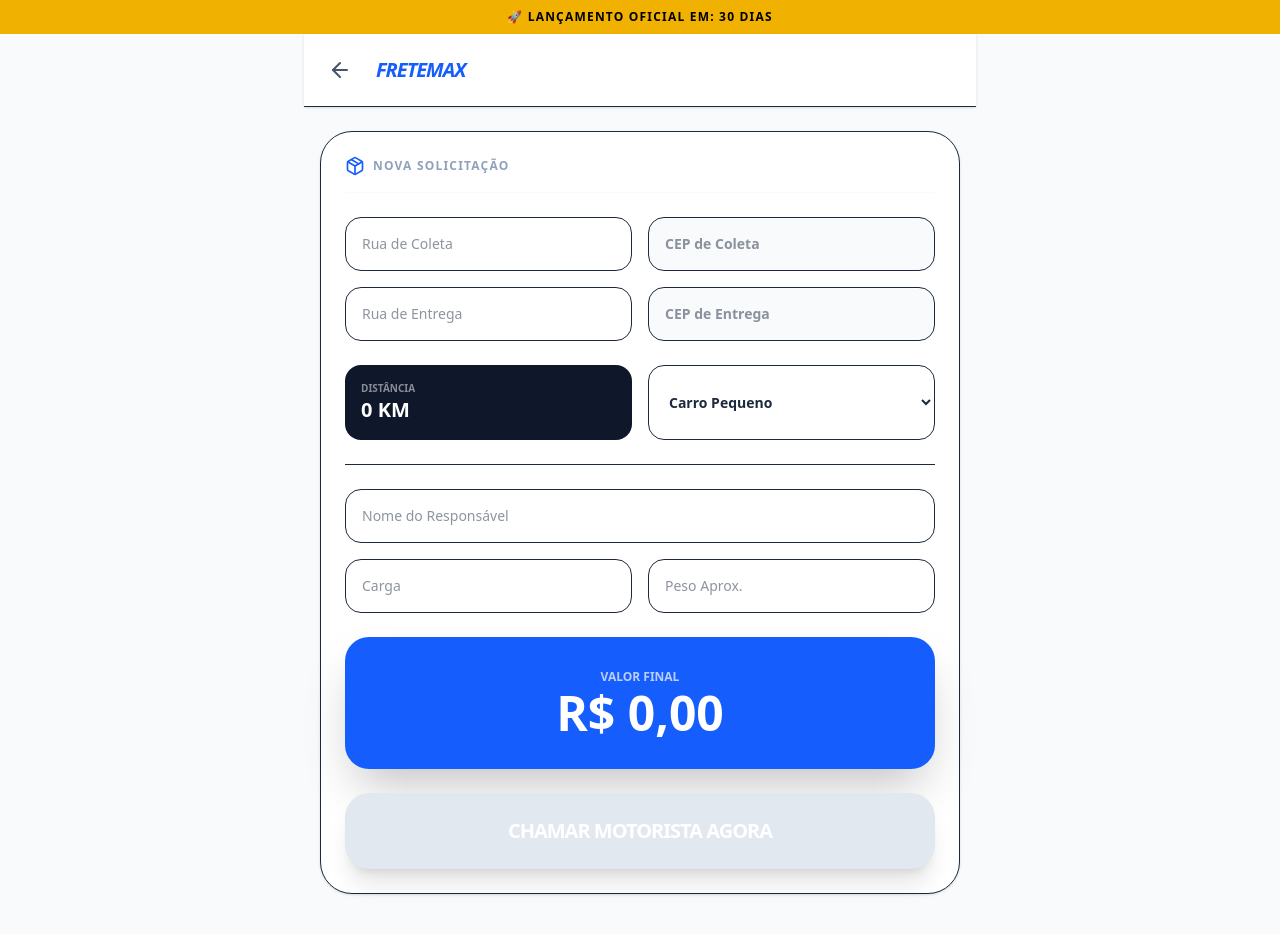
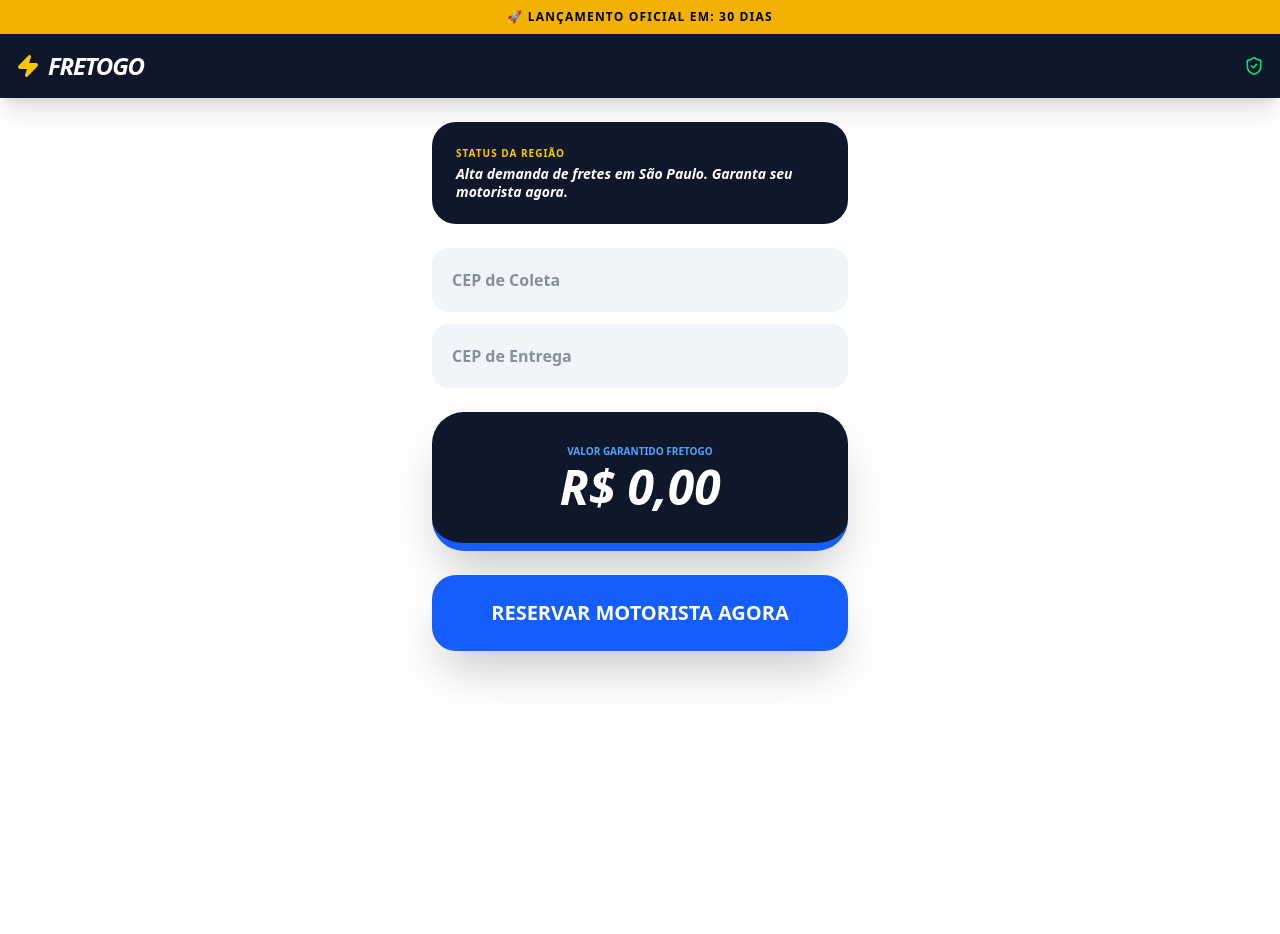
Before and after one commit to rodrigovtr38-hash/FRETEMAX, a React (Vite) app in the folder fretemax-projeto-final/: page /cliente in a window 1280 px wide. Shown: the top 934 px of the page. After the commit the page ends 834 px from the top, so only its background shows below. Built offline with nearby package versions, Linux system fonts and the light colour scheme.

Commit message:
Update Cliente.tsx

```diff
--- a/fretemax-projeto-final/src/pages/Cliente.tsx
+++ b/fretemax-projeto-final/src/pages/Cliente.tsx
@@ -1,24 +1,16 @@
 import { useState, useEffect } from 'react';
 import { db } from '../firebase';
 import { collection, addDoc, serverTimestamp, onSnapshot } from 'firebase/firestore';
-import { MapPin, ArrowLeft, Package, XCircle, CheckCircle2, Smartphone } from 'lucide-react';
+import { MapPin, ArrowLeft, Package, XCircle, CheckCircle2, Smartphone, ShieldCheck, Zap } from 'lucide-react';
 
 export default function Cliente() {
-  const [coletaRua, setColetaRua] = useState('');
   const [coletaCep, setColetaCep] = useState('');
-  const [entregaRua, setEntregaRua] = useState('');
   const [entregaCep, setEntregaCep] = useState('');
-  const [company, setCompany] = useState('');
-  const [material, setMaterial] = useState('');
-  const [weight, setWeight] = useState('');
   const [vehicle, setVehicle] = useState('Carro Pequeno');
-  const [urgent, setUrgent] = useState(false);
-
   const [currentOrderId, setCurrentOrderId] = useState<string | null>(null);
   const [orderData, setOrderData] = useState<any>(null);
   const [autoDistance, setAutoDistance] = useState(0);
 
-  // ESCUTA O STATUS DO PEDIDO (Garante o Match Automático)
   useEffect(() => {
     if (currentOrderId) {
       const unsub = onSnapshot(collection(db, 'fretes'), (snapshot) => {
@@ -29,7 +21,6 @@
     }
   }, [currentOrderId]);
 
-  // CÁLCULO DE KM INSTANTÂNEO
   useEffect(() => {
     const c1 = coletaCep.replace(/\D/g, '');
     const c2 = entregaCep.replace(/\D/g, '');
@@ -38,94 +29,76 @@
     } else { setAutoDistance(0); }
   }, [coletaCep, entregaCep]);
 
-  let multiplicador = 2;
-  if (vehicle.includes('Utilitário')) multiplicador = 3;
-  if (vehicle.includes('Caminhão')) multiplicador = 5;
-  if (vehicle.includes('Carreta')) multiplicador = 10;
-
-  const valorBase = (20 + (autoDistance * multiplicador)) * 1.20;
-  const valorFinal = urgent ? valorBase * 1.30 : valorBase;
+  const valorFinal = (20 + (autoDistance * 3)) * 1.20;
   const valorFormatado = autoDistance > 0 ? `R$ ${valorFinal.toFixed(2).replace('.', ',')}` : 'R$ 0,00';
 
-  const handlePagar = async () => {
+  const handleContratar = async () => {
     if (autoDistance <= 0) return;
     try {
       const docRef = await addDoc(collection(db, 'fretes'), {
-        cidadeOrigem: coletaRua || coletaCep, cidadeDestino: entregaRua || entregaCep,
-        distancia: autoDistance, veiculo: vehicle, responsavel: company || 'Particular',
-        material: material || 'Geral', peso: weight || 'N/A', urgente: urgent,
-        valorFinal: valorFormatado, status: 'aguardando_motorista', createdAt: serverTimestamp()
+        distancia: autoDistance, veiculo: vehicle,
+        valorFinal: valorFormatado, status: 'aguardando_pagamento', // TRAVA DE PAGAMENTO
+        createdAt: serverTimestamp()
       });
       setCurrentOrderId(docRef.id);
-    } catch (e) { alert("Erro ao enviar pedido."); }
+    } catch (e) { alert("Erro ao processar."); }
   };
 
   return (
-    <div className="min-h-screen bg-slate-50 font-sans">
-      <nav className="bg-white border-b p-4 flex items-center gap-4 max-w-2xl mx-auto shadow-sm">
-        <button onClick={() => currentOrderId ? setCurrentOrderId(null) : window.location.href = '/'} className="p-2 hover:bg-slate-100 rounded-full transition-colors">
-          <ArrowLeft className="w-6 h-6 text-slate-600" />
-        </button>
-        <span className="font-black text-blue-600 text-xl italic tracking-tighter uppercase">FreteMax</span>
+    <div className="min-h-screen bg-white font-sans">
+      <nav className="bg-slate-900 p-4 flex items-center justify-between shadow-xl">
+        <div className="flex items-center gap-2">
+          <Zap className="text-yellow-400 w-6 h-6 fill-yellow-400" />
+          <span className="font-black text-white text-2xl italic tracking-tighter uppercase">FRETOGO</span>
+        </div>
+        <ShieldCheck className="text-green-400 w-5 h-5" />
       </nav>
 
-      <div className="max-w-2xl mx-auto px-4 mt-6 pb-12">
+      <div className="max-w-md mx-auto px-4 mt-6">
         {currentOrderId ? (
-          <div className="bg-white rounded-[2.5rem] border shadow-2xl p-10 text-center animate-in fade-in zoom-in">
+          <div className="bg-slate-50 rounded-[2.5rem] border-2 border-slate-100 p-8 text-center animate-in zoom-in">
             {orderData?.status === 'motorista_a_caminho' ? (
-              <div className="animate-in slide-in-from-bottom duration-500">
-                <CheckCircle2 className="w-20 h-20 text-green-500 mx-auto mb-4" />
-                <h2 className="text-3xl font-black text-slate-800 italic uppercase">Motorista Aceitou!</h2>
-                <div className="mt-8 p-8 bg-blue-50 rounded-3xl border-2 border-blue-100 text-center">
-                   <p className="text-blue-600 font-black text-2xl uppercase mb-1 tracking-tighter">{orderData.motoristaNome}</p>
-                   <p className="text-slate-400 text-xs font-bold uppercase mb-6">Parceiro FreteMax</p>
-                   <button onClick={() => window.open(`https://wa.me/55${orderData.motoristaZap.replace(/\D/g,'')}?text=Olá ${orderData.motoristaNome}, vi seu frete no FreteMax e estou te aguardando!`)} className="w-full bg-green-500 text-white font-black py-5 rounded-2xl flex items-center justify-center gap-3 shadow-xl text-lg hover:bg-green-600 transition-all active:scale-95">
-                     <Smartphone className="w-6 h-6" /> CHAMAR NO WHATSAPP
+              <div className="animate-in slide-in-from-bottom">
+                <CheckCircle2 className="w-16 h-16 text-green-500 mx-auto mb-4" />
+                <h2 className="text-2xl font-black text-slate-800 uppercase italic">Motorista Confirmado!</h2>
+                <div className="mt-6 p-6 bg-white rounded-3xl shadow-lg border-b-4 border-green-500">
+                   <p className="text-slate-400 text-[10px] font-bold uppercase">Motorista</p>
+                   <p className="text-xl font-black text-slate-900 mb-4">{orderData.motoristaNome}</p>
+                   <button onClick={() => window.open(`https://wa.me/55${orderData.motoristaZap}?text=Oi, vi seu frete no FRETOGO!`)} className="w-full bg-green-500 text-white font-black py-4 rounded-2xl flex items-center justify-center gap-2">
+                     <Smartphone /> FALAR AGORA
                    </button>
                 </div>
               </div>
             ) : (
-              <>
-                <div className="relative w-24 h-24 mx-auto mb-8">
-                  <div className="absolute inset-0 bg-blue-500 rounded-full animate-ping opacity-20"></div>
-                  <MapPin className="relative w-24 h-24 text-blue-600 mx-auto" />
+              <div className="py-10">
+                <div className="w-20 h-20 bg-blue-600 rounded-full flex items-center justify-center mx-auto mb-6 animate-pulse">
+                  <Package className="text-white w-10 h-10" />
                 </div>
-                <h2 className="text-2xl font-black text-slate-800 uppercase italic tracking-tighter">Procurando Motorista...</h2>
-                <p className="text-slate-400 mt-2 font-medium italic">Seu frete está no radar para categoria: {vehicle}</p>
-                <button onClick={() => setCurrentOrderId(null)} className="mt-12 text-red-500 text-xs font-black uppercase tracking-widest flex items-center justify-center gap-2 w-full opacity-50 hover:opacity-100">
-                  <XCircle className="w-5 h-5" /> Cancelar Pedido
-                </button>
-              </>
+                <h2 className="text-xl font-black text-slate-800 uppercase italic">Aguardando Pagamento...</h2>
+                <p className="text-slate-500 text-sm mt-2 px-4 italic font-medium">"14 motoristas ativos agora. Pague para liberar sua coleta imediata."</p>
+                <div className="mt-8 bg-yellow-400 p-4 rounded-2xl font-black text-slate-900">PAGAR COM PIX (SIMULADO)</div>
+              </div>
             )}
           </div>
         ) : (
-          <div className="bg-white rounded-[2rem] border shadow-sm p-6 space-y-6">
-            <div className="flex items-center gap-2 border-b pb-4 border-slate-50"><Package className="text-blue-600 w-5 h-5"/><h2 className="font-black text-slate-400 text-xs uppercase tracking-widest text-left">Nova Solicitação</h2></div>
-            <div className="grid grid-cols-1 md:grid-cols-2 gap-4 text-left">
-              <input className="w-full p-4 border rounded-2xl text-sm" placeholder="Rua de Coleta" value={coletaRua} onChange={e => setColetaRua(e.target.value)} />
-              <input className="w-full p-4 border rounded-2xl text-sm font-bold bg-slate-50" placeholder="CEP de Coleta" value={coletaCep} onChange={e => setColetaCep(e.target.value)} maxLength={9} />
-              <input className="w-full p-4 border rounded-2xl text-sm" placeholder="Rua de Entrega" value={entregaRua} onChange={e => setEntregaRua(e.target.value)} />
-              <input className="w-full p-4 border rounded-2xl text-sm font-bold bg-slate-50" placeholder="CEP de Entrega" value={entregaCep} onChange={e => setEntregaCep(e.target.value)} maxLength={9} />
+          <div className="space-y-6">
+            <div className="bg-slate-900 p-6 rounded-3xl text-white">
+              <p className="text-[10px] font-black uppercase tracking-widest text-yellow-400 mb-1">Status da Região</p>
+              <p className="font-bold text-sm leading-tight italic">Alta demanda de fretes em São Paulo. Garanta seu motorista agora.</p>
             </div>
-            <div className="grid grid-cols-2 gap-4 text-left">
-              <div className="p-4 bg-slate-900 rounded-2xl text-white"><p className="text-[10px] font-bold opacity-50 uppercase">Distância</p><p className="text-xl font-black">{autoDistance} KM</p></div>
-              <select className="w-full p-4 border rounded-2xl text-sm bg-white font-black" value={vehicle} onChange={e => setVehicle(e.target.value)}>
-                <option>Carro Pequeno</option><option>Utilitário</option><option>Caminhão 3/4</option><option>Carreta</option>
-              </select>
+
+            <div className="space-y-3">
+              <input className="w-full p-5 bg-slate-100 rounded-2xl font-bold border-none" placeholder="CEP de Coleta" value={coletaCep} onChange={e => setColetaCep(e.target.value)} />
+              <input className="w-full p-5 bg-slate-100 rounded-2xl font-bold border-none" placeholder="CEP de Entrega" value={entregaCep} onChange={e => setEntregaCep(e.target.value)} />
             </div>
-            <div className="border-t pt-6 space-y-4 text-left">
-               <input className="w-full p-4 border rounded-2xl text-sm" placeholder="Nome do Responsável" value={company} onChange={e => setCompany(e.target.value)} />
-               <div className="grid grid-cols-2 gap-4">
-                  <input className="w-full p-4 border rounded-2xl text-sm" placeholder="Carga" value={material} onChange={e => setMaterial(e.target.value)} />
-                  <input className="w-full p-4 border rounded-2xl text-sm" placeholder="Peso Aprox." value={weight} onChange={e => setWeight(e.target.value)} />
-               </div>
+
+            <div className="bg-slate-900 p-8 rounded-[2rem] text-center shadow-2xl border-b-8 border-blue-600">
+               <p className="text-[10px] font-black uppercase text-blue-400 mb-1">Valor Garantido FRETOGO</p>
+               <p className="text-5xl font-black text-white italic">{valorFormatado}</p>
             </div>
-            <div className="bg-blue-600 p-8 rounded-3xl text-center text-white shadow-2xl">
-               <p className="text-xs font-bold uppercase opacity-70 mb-1">Valor Final</p>
-               <p className="text-5xl font-black">{valorFormatado}</p>
-            </div>
-            <button onClick={handlePagar} disabled={autoDistance <= 0} className="w-full bg-slate-900 text-white font-black py-6 rounded-3xl hover:bg-black active:scale-95 transition-all text-xl shadow-xl disabled:bg-slate-200 uppercase tracking-tighter">
-              CHAMAR MOTORISTA AGORA
+
+            <button onClick={handleContratar} disabled={autoDistance <= 0} className="w-full bg-blue-600 text-white font-black py-6 rounded-3xl text-xl shadow-2xl active:scale-95 transition-all">
+              RESERVAR MOTORISTA AGORA
             </button>
           </div>
         )}
```
